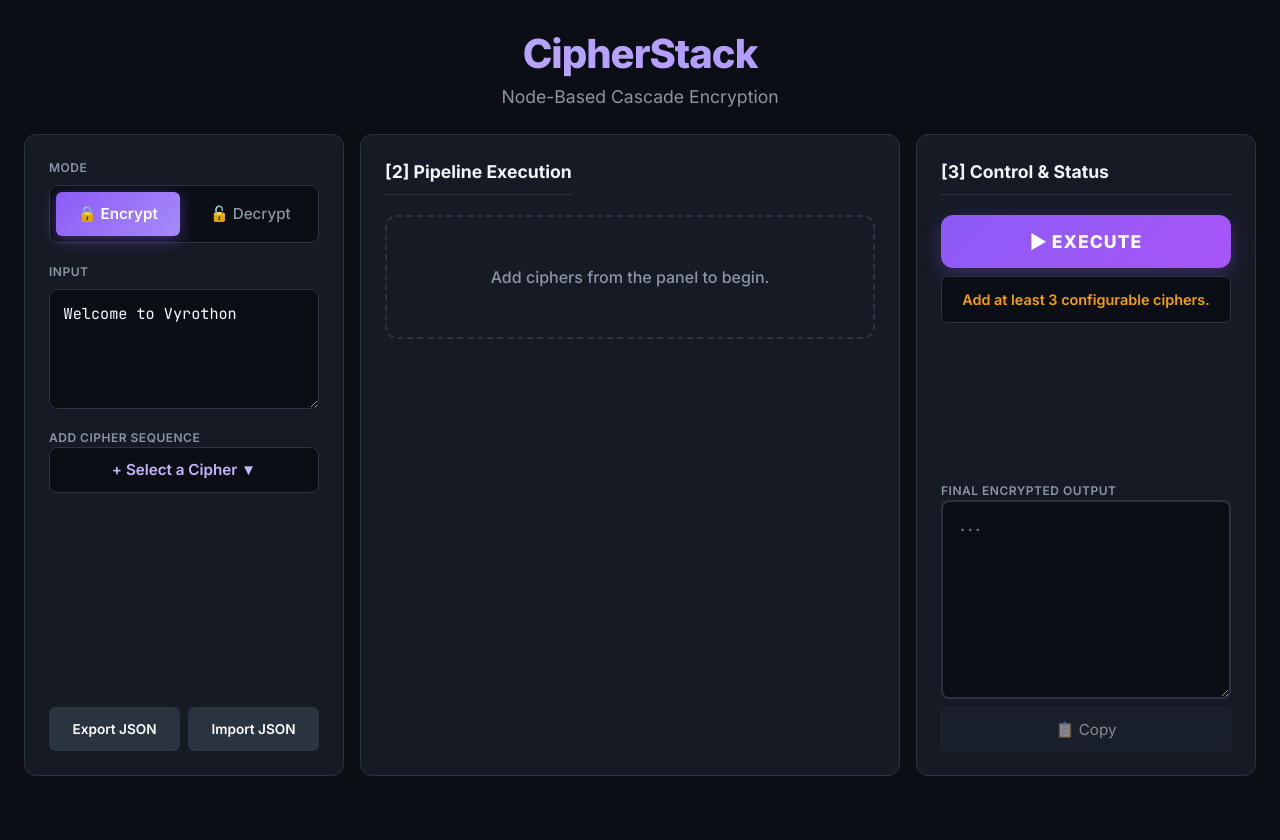
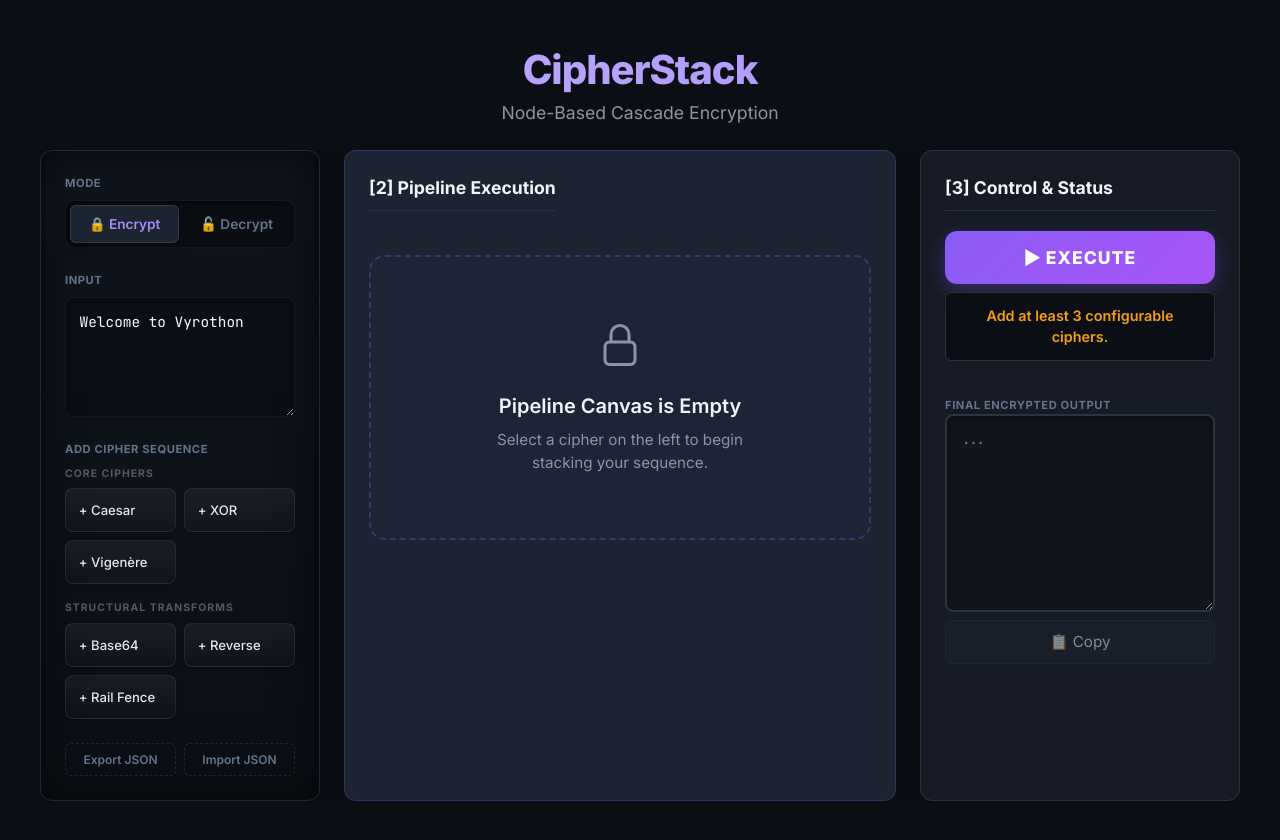
Before and after one commit to AlleyNawaz/cipherstack, a React (Vite) app: page / in a window 1280 px wide. Before the commit the page ends 800 px from the top, so only its background shows below. Built offline with nearby package versions, Linux system fonts and the light colour scheme.

Commit message:
feat: redesign cipher selection UI with structured grid, improved hierarchy, and better interactions

```diff
--- a/src/App.jsx
+++ b/src/App.jsx
@@ -197,7 +197,23 @@ function App() {
 
           <div className="add-nodes relative-layer">
             <label className="section-label">Add cipher sequence</label>
-            <div className="dropdown-container">
+
+            <div className="desktop-only mt-2">
+              <div className="cipher-category-label">Core Ciphers</div>
+              <div className="cipher-grid">
+                <button onClick={() => addNode('CAESAR')}>+ Caesar</button>
+                <button onClick={() => addNode('XOR')}>+ XOR</button>
+                <button onClick={() => addNode('VIGENERE')}>+ Vigenère</button>
+              </div>
+              <div className="cipher-category-label mt-4">Structural Transforms</div>
+              <div className="cipher-grid mt-2">
+                <button onClick={() => addNode('BASE64')}>+ Base64</button>
+                <button onClick={() => addNode('REVERSE')}>+ Reverse</button>
+                <button onClick={() => addNode('RAIL_FENCE')}>+ Rail Fence</button>
+              </div>
+            </div>
+
+            <div className="mobile-only dropdown-container">
               <button
                 className="native-select dropdown-toggle-btn"
                 onClick={() => setShowDropdown(!showDropdown)}
@@ -220,14 +236,14 @@ function App() {
 
           <div className="add-nodes mt-auto hidden-mobile">
             <div className="button-group horizontal">
-              <button onClick={exportConfig} className="utility" disabled={isRunning}>Export JSON</button>
-              <button onClick={importConfig} className="utility" disabled={isRunning}>Import JSON</button>
+              <button onClick={exportConfig} className="utility-btn" disabled={isRunning}>Export JSON</button>
+              <button onClick={importConfig} className="utility-btn" disabled={isRunning}>Import JSON</button>
             </div>
           </div>
         </div>
 
         {/* MIDDLE PANEL: Pipeline */}
-        <div className="panel middle-panel pipeline-panel">
+        <div className={`panel middle-panel pipeline-panel ${isRunning ? 'pipeline-running' : ''}`}>
           <div className="pipeline-header-flex">
             <h2 className="desktop-only">[2] Pipeline Execution</h2>
             <h2 className="mobile-only">Pipeline ({nodes.length})</h2>
@@ -237,7 +253,16 @@ function App() {
           </div>
 
           {nodes.length === 0 && (
-            <div className="empty-state">Add ciphers from the panel to begin.</div>
+            <div className="canvas-empty-state">
+              <div className="icon-wrapper">
+                <svg fill="none" viewBox="0 0 24 24" stroke="currentColor" strokeWidth={1.5} className="canvas-icon">
+                  <path strokeLinecap="round" strokeLinejoin="round" d="M16.5 10.5V6.75a4.5 4.5 0 10-9 0v3.75m-.75 11.25h10.5a2.25 2.25 0 002.25-2.25v-6.75a2.25 2.25 0 00-2.25-2.25H6.75a2.25 2.25 0 00-2.25 2.25v6.75a2.25 2.25 0 002.25 2.25z" />
+                </svg>
+              </div>
+              <h3 className="desktop-only text-canvas">Pipeline Canvas is Empty</h3>
+              <h3 className="mobile-only text-canvas">Empty</h3>
+              <p>Select a cipher on the left to begin stacking your sequence.</p>
+            </div>
           )}
 
           <div className="pipeline-stack">
@@ -332,7 +357,7 @@ function App() {
             </div>
           </div>
 
-          <div className="final-output-container mt-auto relative z-20">
+          <div className="final-output-container mt-4 relative z-20 flex-1 flex-col">
             <button
               className="collapse-toggle mobile-only"
               onClick={() => setOutputExpanded(!outputExpanded)}>
@@ -340,11 +365,11 @@ function App() {
             </button>
             <label className="section-label glow-label desktop-only">FINAL ENCRYPTED OUTPUT</label>
 
-            <div className={`collapsible-content ${outputExpanded ? 'expanded' : ''} desktop-expanded`}>
+            <div className={`collapsible-content ${outputExpanded ? 'expanded' : ''} desktop-expanded flex-1-y`}>
               <textarea
                 value={results.finalOutput}
                 readOnly
-                className={`final-output ${results.finalOutput ? 'has-data' : ''}`}
+                className={`final-output fill-height ${results.finalOutput ? 'has-data' : ''}`}
                 placeholder="..."
                 rows={8}
               />
--- a/src/index.css
+++ b/src/index.css
@@ -25,18 +25,17 @@ body {
   background-color: var(--bg-color);
   color: var(--text-main);
   line-height: 1.5;
-  overflow-x: hidden; /* Fix horizontal overflow bug */
+  overflow-x: hidden;
 }
 
-/* Ensure mobile browser bars don't destroy layout by abandoning fixed 100vh constraint */
 .app-container {
   display: flex;
   flex-direction: column;
   min-height: 100vh;
   padding: 1rem;
-  max-width: 1400px;
+  max-width: 1500px;
   margin: 0 auto;
-  overflow-x: hidden; /* CRITICAL: Prevent side-swipe bugs */
+  overflow-x: hidden;
 }
 
 .global-toast {
@@ -79,13 +78,12 @@ body {
   font-size: 0.85rem;
 }
 
-/* Base stack layout for mobile */
 .main-content {
   display: flex;
   flex-direction: column;
   gap: 1rem;
   flex: 1;
-  padding-bottom: 250px; /* BIG SPACE for sticky bar so scroll isn't blocked! */
+  padding-bottom: 250px;
 }
 
 .panel {
@@ -96,6 +94,7 @@ body {
   display: flex;
   flex-direction: column;
   gap: 1.25rem;
+  transition: all 0.3s ease;
 }
 
 .desktop-only { display: none; }
@@ -124,46 +123,49 @@ h3 {
 }
 
 .section-label {
-  font-size: 0.75rem;
-  font-weight: 600;
-  color: var(--text-muted);
+  font-size: 0.70rem;
+  font-weight: 700;
+  color: #64748b;
   text-transform: uppercase;
-  letter-spacing: 0.5px;
+  letter-spacing: 0.05em;
 }
 
 .mode-toggle {
   display: flex;
   width: 100%;
-  gap: 0.5rem;
-  background: var(--bg-color);
-  padding: 0.35rem;
-  border-radius: 8px;
-  border: 1px solid var(--border);
+  gap: 0.25rem;
+  background: rgba(0, 0, 0, 0.3);
+  box-shadow: inset 0 2px 4px rgba(0,0,0,0.5);
+  padding: 4px;
+  border-radius: 10px;
+  border: 1px solid rgba(255,255,255,0.05);
 }
 
 .mode-toggle button {
   flex: 1;
   background: transparent;
-  color: var(--text-muted);
+  color: #64748b;
   border: none;
   border-radius: 6px;
-  padding: 0.6rem;
-  min-height: 44px;
-  font-weight: 500;
+  padding: 0.5rem;
+  min-height: 38px;
+  font-weight: 600;
+  font-size: 0.85rem;
+  transition: all 0.2s ease;
 }
 
 .mode-toggle button.active.encrypt {
-  background: linear-gradient(135deg, var(--primary), #a78bfa);
-  color: white;
-  font-weight: 600;
-  box-shadow: 0 4px 15px rgba(139, 92, 246, 0.4);
+  background: var(--card-bg);
+  color: #a78bfa;
+  box-shadow: 0 4px 10px rgba(0,0,0,0.3);
+  border: 1px solid rgba(255,255,255,0.1);
 }
 
 .mode-toggle button.active.decrypt {
-  background: linear-gradient(135deg, #f59e0b, #fbbf24);
-  color: white;
-  font-weight: 600;
-  box-shadow: 0 4px 15px rgba(245, 158, 11, 0.4);
+  background: var(--card-bg);
+  color: #fbbf24;
+  box-shadow: 0 4px 10px rgba(0,0,0,0.3);
+  border: 1px solid rgba(255,255,255,0.1);
 }
 
 label {
@@ -177,14 +179,19 @@ label {
 
 textarea {
   width: 100%;
-  background: var(--bg-color);
-  border: 1px solid var(--border);
+  background: rgba(0, 0, 0, 0.2);
+  border: 1px solid rgba(255, 255, 255, 0.05);
+  box-shadow: inset 0 2px 8px rgba(0,0,0,0.4);
   color: var(--text-main);
   font-family: 'JetBrains Mono', monospace;
   padding: 0.85rem;
   border-radius: 8px;
   resize: vertical;
-  font-size: 0.95rem;
+  font-size: 0.90rem;
+  transition: all 0.3s ease;
+}
+textarea:hover {
+  background: rgba(255, 255, 255, 0.02);
 }
 
 .input-textarea {
@@ -193,8 +200,9 @@ textarea {
 
 textarea:focus, input:focus, select:focus {
   outline: none;
-  border-color: var(--primary);
-  box-shadow: 0 0 0 2px rgba(139, 92, 246, 0.2);
+  border-color: rgba(139, 92, 246, 0.5);
+  box-shadow: 0 0 0 2px rgba(139, 92, 246, 0.2), inset 0 2px 8px rgba(0,0,0,0.4);
+  background: rgba(139, 92, 246, 0.02);
 }
 
 button {
@@ -220,7 +228,6 @@ button:disabled {
   cursor: not-allowed;
 }
 
-/* NATIVE SELECT FOR ADD NODE */
 .native-select {
   width: 100%;
   background: var(--bg-color);
@@ -249,6 +256,52 @@ button:disabled {
 
 .dropdown-toggle-btn {
   display: block;
+}
+
+.mt-2 { margin-top: 0.5rem; }
+.mt-3 { margin-top: 0.75rem; }
+.mt-4 { margin-top: 1rem; }
+
+.cipher-category-label {
+  font-size: 0.65rem;
+  font-weight: 700;
+  color: rgba(255, 255, 255, 0.3);
+  text-transform: uppercase;
+  letter-spacing: 0.1em;
+  margin-bottom: 0.4rem;
+}
+
+.cipher-grid {
+  display: grid;
+  grid-template-columns: 1fr 1fr;
+  gap: 0.5rem;
+}
+
+.cipher-grid button {
+  background: linear-gradient(180deg, rgba(255,255,255,0.05) 0%, rgba(255,255,255,0.02) 100%);
+  border: 1px solid rgba(255,255,255,0.08);
+  border-radius: 8px;
+  color: #e2e8f0;
+  font-size: 0.82rem;
+  font-weight: 500;
+  box-shadow: 0 2px 5px rgba(0,0,0,0.15);
+  padding: 0.6rem 0.8rem;
+  text-align: left;
+  transition: all 0.2s cubic-bezier(0.4, 0, 0.2, 1);
+}
+
+.cipher-grid button:hover:not(:disabled) {
+  background: linear-gradient(180deg, rgba(139, 92, 246, 0.15) 0%, rgba(139, 92, 246, 0.05) 100%);
+  border-color: rgba(139, 92, 246, 0.5);
+  transform: translateY(-2px);
+  box-shadow: 0 6px 15px rgba(139, 92, 246, 0.2);
+  color: white;
+}
+
+/* Micro interaction */
+.add-nodes .dropdown-toggle-btn:hover {
+  transform: translateY(-1px);
+  box-shadow: 0 4px 15px rgba(139, 92, 246, 0.15);
 }
 
 .custom-dropdown-menu {
@@ -290,21 +343,54 @@ button:disabled {
   flex: 1;
 }
 
-.utility {
-  background: var(--border);
-  color: white;
-  border: none;
-  font-size: 0.85rem;
+.utility-btn {
+  background: transparent;
+  color: #64748b;
+  border: 1px dashed rgba(255,255,255,0.1);
+  font-size: 0.75rem;
   font-weight: 600;
+  padding: 0.5rem;
+  border-radius: 6px;
+  transition: all 0.2s ease;
+  min-height: auto;
+}
+.utility-btn:hover {
+  color: var(--text-main);
+  border-color: rgba(255,255,255,0.3);
+  background: rgba(255,255,255,0.02);
 }
 
-.empty-state {
+/* Canvas Empty State */
+.canvas-empty-state {
+  display: flex;
+  flex-direction: column;
+  align-items: center;
+  justify-content: center;
+  padding: 4rem 2rem;
+  margin: 1.5rem 0;
+  border: 2px dashed rgba(139, 92, 246, 0.3);
+  background: rgba(139, 92, 246, 0.02);
+  border-radius: 16px;
   text-align: center;
-  color: var(--text-muted);
-  padding: 3rem 1rem;
-  border: 2px dashed var(--border);
-  border-radius: 12px;
-  font-weight: 500;
+}
+
+.canvas-icon {
+  width: 48px;
+  height: 48px;
+  color: #8b96a5;
+  margin-bottom: 1rem;
+}
+
+.text-canvas {
+  font-size: 1.25rem;
+  color: #f1f5f9;
+  margin-bottom: 0.5rem;
+}
+
+.canvas-empty-state p {
+  color: #8b96a5;
+  font-size: 0.95rem;
+  max-width: 300px;
 }
 
 .pipeline-header-flex {
@@ -323,7 +409,6 @@ button:disabled {
   border: 1px solid rgba(245, 158, 11, 0.3);
 }
 
-/* Force mobile pipeline scroll */
 .pipeline-panel {
   max-height: 55vh;
   overflow-y: auto;
@@ -460,7 +545,6 @@ button:disabled {
   text-shadow: 0 0 10px rgba(167, 139, 250, 0.4);
 }
 
-/* Mobile Sticky Execution Bar - heavily prioritized Z-Index */
 .execution-controls {
   position: fixed;
   bottom: 0;
@@ -469,7 +553,7 @@ button:disabled {
   padding: 1.5rem;
   background: rgba(11, 15, 21, 0.95);
   backdrop-filter: blur(10px);
-  z-index: 9999; /* Absurdly high to prevent button block */
+  z-index: 9999;
   border-top: 1px solid var(--border);
   display: flex;
   flex-direction: column;
@@ -498,7 +582,6 @@ button:disabled {
 .status-msg.invalid { color: var(--warning); }
 .status-msg.valid { color: var(--success); }
 
-/* Output Collapsible */
 .collapse-toggle {
   width: 100%;
   background: var(--bg-color);
@@ -531,10 +614,10 @@ button:disabled {
   font-weight: 700;
 }
 
-/* ====== DESKTOP MEDIA QUERY (3 COLUMNS) ====== */
+/* ====== DESKTOP MEDIA QUERY ====== */
 @media (min-width: 1024px) {
   .app-container {
-    padding: 1.5rem;
+    padding: 2.5rem;
   }
 
   .header h1 {
@@ -549,14 +632,43 @@ button:disabled {
 
   .main-content {
     display: grid;
-    grid-template-columns: 320px 1fr 340px;
+    /* REDESIGN GOAL 1: MASSIVE PIPELINE FOOTPRINT (280px 1fr 320px) */
+    grid-template-columns: 280px 1fr 320px;
+    gap: 1.5rem;
     overflow: hidden;
     padding-bottom: 0;
   }
 
+  /* REDESIGN GOAL 6: PANEL DISTINCTION */
   .panel {
     padding: 1.5rem;
     overflow-y: auto;
+  }
+
+  .left-panel {
+    background: linear-gradient(180deg, rgba(17, 21, 30, 0.8) 0%, rgba(11, 15, 21, 0.95) 100%);
+    box-shadow: inset 0 0 40px rgba(0,0,0,0.6);
+    border-color: #1f2937;
+    gap: 1.5rem;
+  }
+
+  .middle-panel {
+    background: var(--card-bg);
+    border: 1px solid rgba(139, 92, 246, 0.25);
+    box-shadow: 0 0 30px rgba(0,0,0,0.4);
+  }
+
+  .pipeline-running {
+    animation: pipelineBreath 2s infinite ease-in-out;
+  }
+
+  .right-panel {
+    background: var(--panel-bg);
+  }
+
+  @keyframes pipelineBreath {
+    0%, 100% { box-shadow: 0 0 0px rgba(139, 92, 246, 0.1); border-color: rgba(139, 92, 246, 0.25); }
+    50% { box-shadow: 0 0 40px rgba(139, 92, 246, 0.3); border-color: #a78bfa; }
   }
 
   .pipeline-panel {
@@ -577,6 +689,24 @@ button:disabled {
     z-index: 10;
   }
 
+  /* REDESIGN GOAL 2: Right panel dynamic flex tracking */
+  .flex-col {
+    display: flex;
+    flex-direction: column;
+  }
+
+  .flex-1-y {
+    flex: 1;
+    display: flex;
+    flex-direction: column;
+    min-height: 250px;
+  }
+
+  .fill-height {
+    flex: 1;
+    height: 100%;
+  }
+
   .collapsible-content.desktop-expanded {
     display: flex;
   }
```
